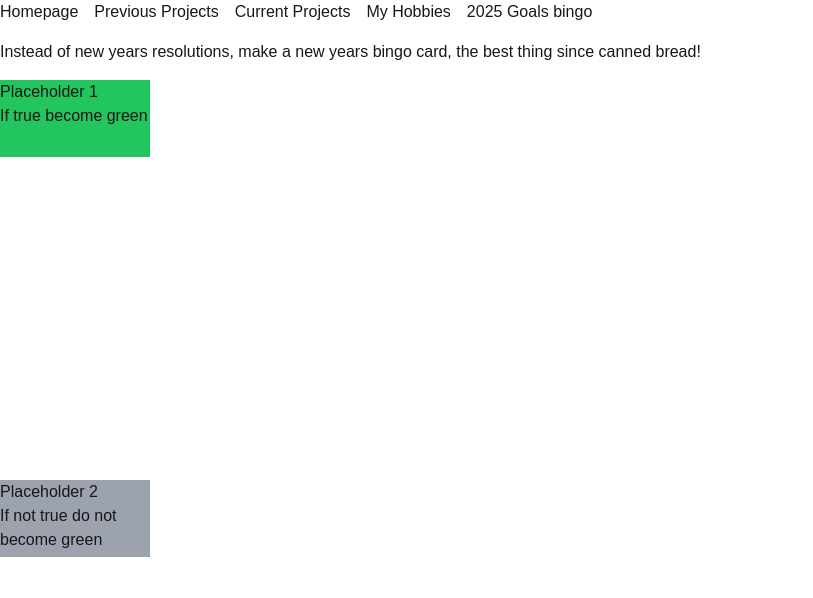
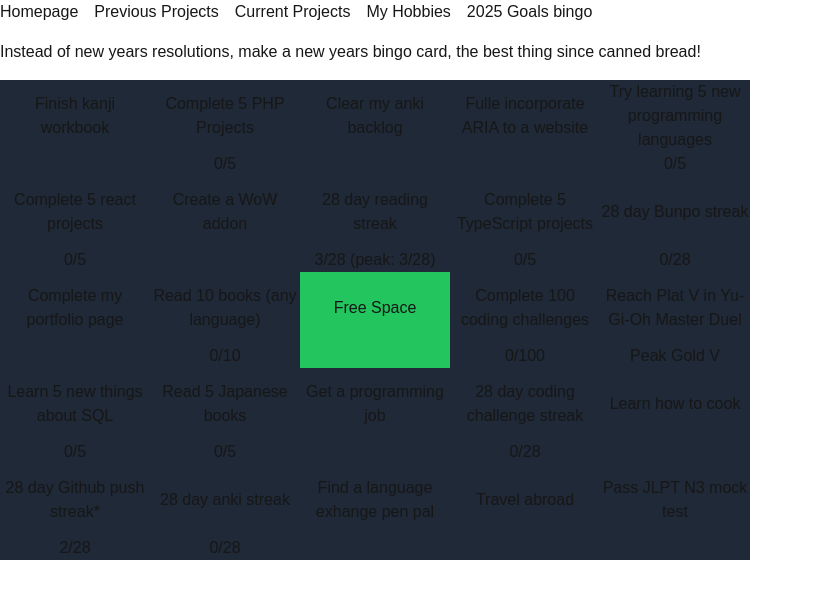
Before and after one commit to PDXMapGamer/Portfolio, a Next.js app: page /bingo in a window 1280 px wide. Shown: the top 598 px of the page, without its empty margins (0-813 px from the left). Built offline with nearby package versions, Linux system fonts and the light colour scheme.

Commit message:
Displayed my 2025 bingo card on the page, made a basic setup could improve on it later

```diff
--- a/src/app/bingo/page.tsx
+++ b/src/app/bingo/page.tsx
@@ -4,11 +4,32 @@ export default function Bingo() {
   return (
     <>
       <h1>Instead of new years resolutions, make a new years bingo card, the best thing since canned bread!</h1>
-      <div id="normal-bingo" className="grid grid-cols-5 grid-rows-5 w-[750px] h-96 mt-4">
-        <BingoItem content="Placeholder 1" isFulfilled={true} notes="If true become green" />
-      </div>
-      <div id="hard-bingo" className="grid grid-cols-5 grid-rows-5 w-[750px] h-96 mt-4">
-        <BingoItem content="Placeholder 2" isFulfilled={false} notes="If not true do not become green" />
+      <div id="normal-bingo" className="grid grid-cols-5 grid-rows-5 w-[750px] [h-750px] mt-4">
+        <BingoItem content="Finish kanji workbook" isFulfilled={false} notes="" />
+        <BingoItem content="Complete 5 PHP Projects" isFulfilled={false} notes="0/5" />
+        <BingoItem content="Clear my anki backlog" isFulfilled={false} notes="" />
+        <BingoItem content="Fulle incorporate ARIA to a website" isFulfilled={false} notes="" />
+        <BingoItem content="Try learning 5 new programming languages" isFulfilled={false} notes="0/5" />
+        <BingoItem content="Complete 5 react projects" isFulfilled={false} notes="0/5" />
+        <BingoItem content="Create a WoW addon" isFulfilled={false} notes="" />
+        <BingoItem content="28 day reading streak" isFulfilled={false} notes="3/28 (peak: 3/28)" />
+        <BingoItem content="Complete 5 TypeScript projects" isFulfilled={false} notes="0/5" />
+        <BingoItem content="28 day Bunpo streak" isFulfilled={false} notes="0/28" />
+        <BingoItem content="Complete my portfolio page" isFulfilled={false} notes="" />
+        <BingoItem content="Read 10 books (any language)" isFulfilled={false} notes="0/10" />
+        <BingoItem content="Free Space" isFulfilled={true} notes="" />
+        <BingoItem content="Complete 100 coding challenges" isFulfilled={false} notes="0/100" />
+        <BingoItem content="Reach Plat V in Yu-Gi-Oh Master Duel" isFulfilled={false} notes="Peak Gold V" />
+        <BingoItem content="Learn 5 new things about SQL" isFulfilled={false} notes="0/5" />
+        <BingoItem content="Read 5 Japanese books" isFulfilled={false} notes="0/5" />
+        <BingoItem content="Get a programming job" isFulfilled={false} notes="" />
+        <BingoItem content="28 day coding challenge streak" isFulfilled={false} notes="0/28" />
+        <BingoItem content="Learn how to cook" isFulfilled={false} notes="" />
+        <BingoItem content="28 day Github push streak*" isFulfilled={false} notes="2/28" />
+        <BingoItem content="28 day anki streak" isFulfilled={false} notes="0/28" />
+        <BingoItem content="Find a language exhange pen pal" isFulfilled={false} notes="" />
+        <BingoItem content="Travel abroad" isFulfilled={false} notes="" />
+        <BingoItem content="Pass JLPT N3 mock test" isFulfilled={false} notes="" />
       </div>
     </>
   );
--- a/src/app/components/BingoItem.tsx
+++ b/src/app/components/BingoItem.tsx
@@ -1,9 +1,15 @@
 export default function BingoItem(props: { content: string; isFulfilled: boolean; notes: string }) {
   const { content, isFulfilled, notes } = props;
+  const stylings = "relative min-h-24"; //Ensures consistant stylings for cleared and uncleared goals
   return (
-    <div className={isFulfilled ? "bg-green-500" : "bg-gray-400"}>
-      <p>{content}</p>
-      <p>{notes}</p>
+    <div className={isFulfilled ? `bg-green-500 ${stylings}` : `bg-gray-800 ${stylings}`}>
+      <div>
+        <p className="absolute flex justify-center items-center text-center w-full h-3/4">{content}</p>
+      </div>
+      {/* Divs used to make structuring easier.*/}
+      <div>
+        <p className="absolute bottom-0 w-full h-1/4 text-center">{notes}</p>
+      </div>
     </div>
   );
 }
```
Also changed, not shown: 1 other file (tests, documents, lock files or other folders).
